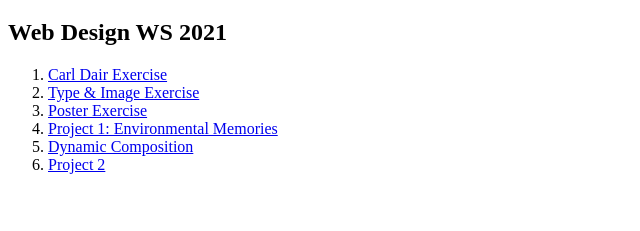
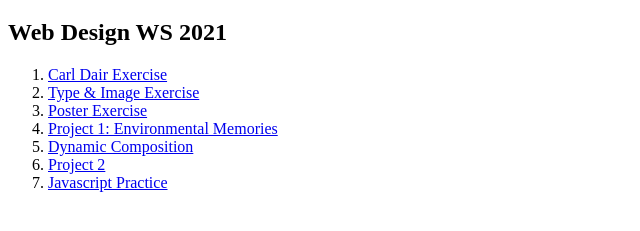
Before and after one commit to jasminelychan/wsweb, a plain HTML site: page index.html in a window 1280 px wide. Shown: the part 61-292 px from the top of the page, without its empty margins (0-640 px from the left). Drawn offline with Linux system fonts and the light colour scheme.

Commit message:
add javascript practice link

```diff
--- a/index.html
+++ b/index.html
@@ -13,6 +13,7 @@
         <li><a href="https://jasminelychan.github.io/memories" target="blank">Project 1: Environmental Memories</a></li>
         <li><a href="https://dynamic-composition.glitch.me" target="blank">Dynamic Composition</a></li>
         <li><a href="https://jasminelychan.github.io/time/" target="_blank">Project 2</a></li>
+        <li><a href="https://jasminelychan.github.io/javascriptpractice/" target="_blank">Javascript Practice</a></li>
 
 
 
```
